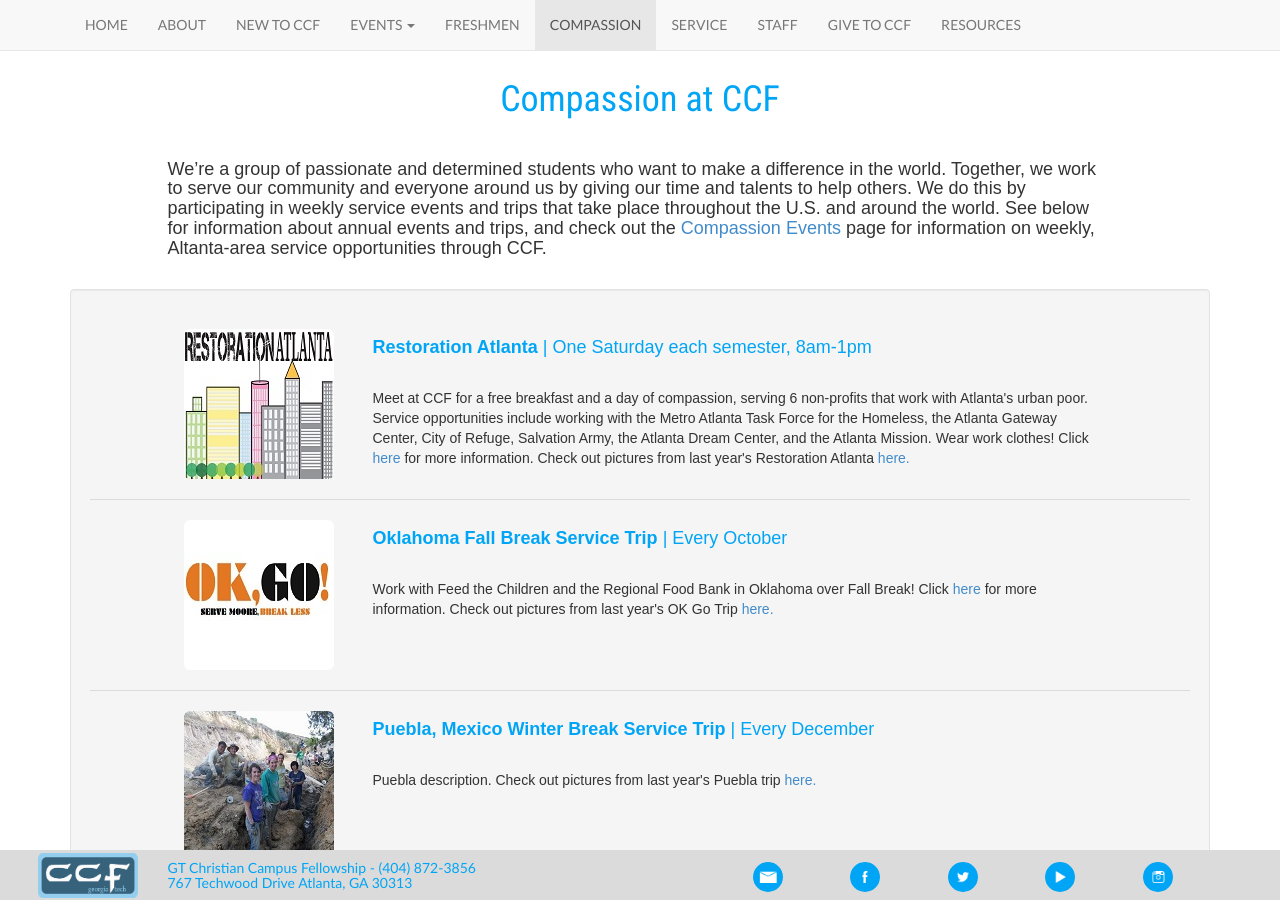
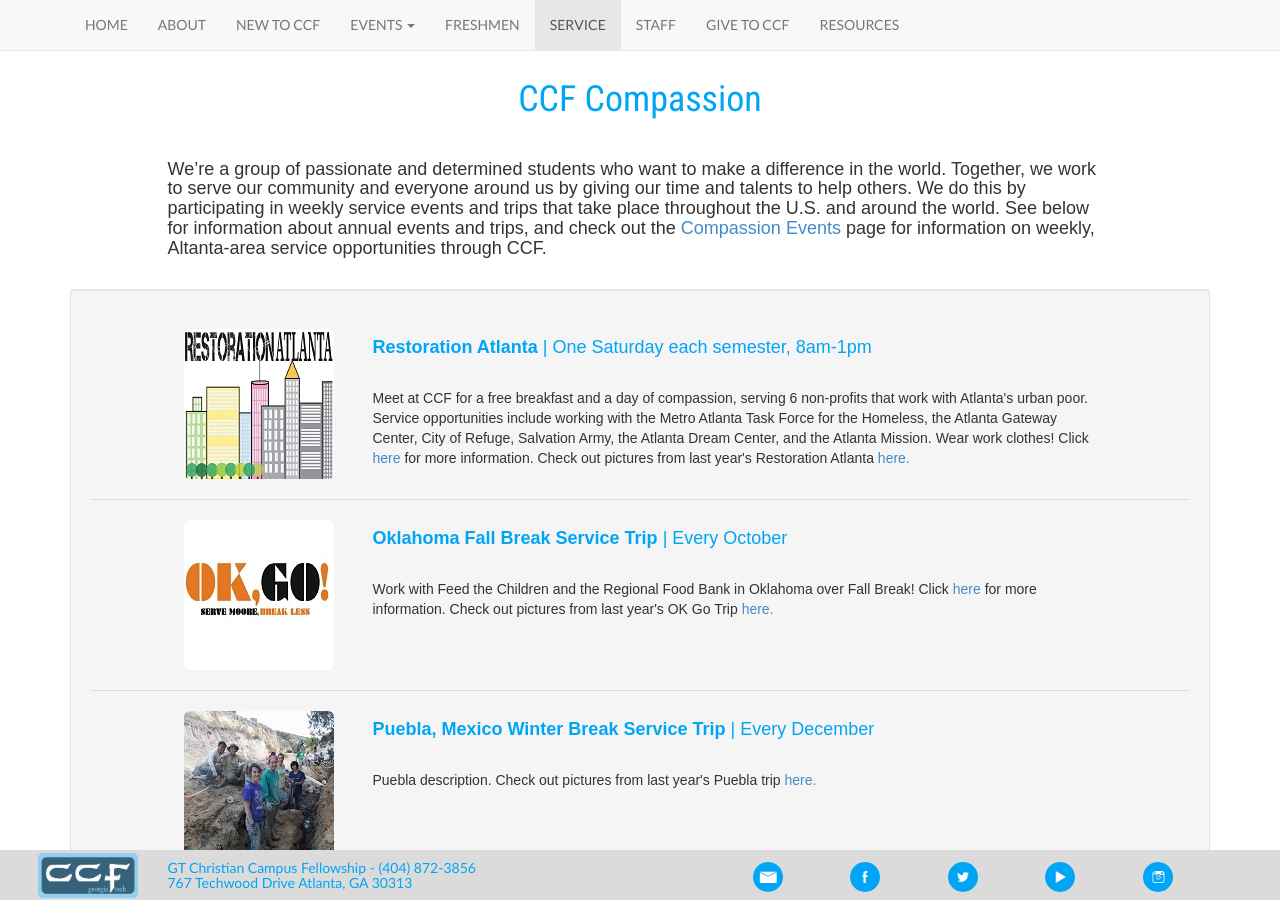
Before and after one commit to gtccf/gtccf.github.io, a Jekyll site: the page built from compassion/index.html, in a window 1280 px wide and 900 px high. Built offline with Jekyll 4.4.1, drawn with Linux system fonts in a browser that asks for light colours; nearby versions of some CDN libraries.

Commit message:
Compassion changes (add subtitle feature)

```diff
--- a/_data/nav.yml
+++ b/_data/nav.yml
@@ -12,17 +12,14 @@
     href: '/events/retreats/'
   - title: 'Service Events'
     href: '/events/compassion/'
-    noactive: true
   - title: 'Small Groups'
     href: '/events/small-groups/'
   - title: 'Calendar'
     href: '/events/calendar/'
 - title: 'Freshmen'
   href: '/freshmen/'
-- title: 'Compassion'
+- title: 'Service'
   href: '/compassion/'
-- title: 'Service'
-  href: '/events/compassion/'
 - title: 'Staff'
   href: '/staff/'
 - title: 'Give to CCF'
--- a/_layouts/default.html
+++ b/_layouts/default.html
@@ -4,7 +4,7 @@
   <meta charset="utf-8">
   <meta http-equiv="X-UA-Compatible" content="IE=edge">
   <meta name="viewport" content="width=device-width, initial-scale=1">
-  <title>{% if page.title %}{{ page.title }}{% else %}{{ site.title }}{% endif %}</title>
+  <title>{% if page.subtitle %}{{ page.subtitle }} - {% endif %}{% if page.title %}{{ page.title }}{% else %}{{ site.title }}{% endif %}</title>
   <link href='http://fonts.googleapis.com/css?family=Lato:400,700,700italic,400italic|Roboto+Condensed:400,400italic,700,700italic|Shadows+Into+Light|Raleway:400,700' rel='stylesheet' type='text/css'>
   <link href="{{ site.baseurl }}/css/bootstrap.min.css" rel="stylesheet" media="screen">
   <link href="{{ site.baseurl }}/css/styles.css" rel="stylesheet" media="screen">
@@ -22,6 +22,7 @@
 <body>
 {% include nav.html %}
 {% if page.title %}<div class="pageheadtext"><h1>{{ page.title }}</h1></div>{% endif %}
+{% if page.subtitle %}<div class="pageheadtext"><h3>{{ page.subtitle }}</h3></div>{% endif %}
 
 {{ content }}
 
--- a/compassion/index.html
+++ b/compassion/index.html
@@ -1,5 +1,5 @@
 ---
-title: Compassion at CCF
+title: CCF Compassion
 layout: default
 ---
 <div class="container">
--- a/events/compassion/index.html
+++ b/events/compassion/index.html
@@ -7,7 +8,7 @@ layout: default
     <br />
     <div class="row">
       <div class="col-md-1"></div>
-      <div class="col-md-10"><h4>Each week, students can volunteer their time and talents through compassion events with CCF. There are several, weekly service opportunities listed below, as well as other compassion events and mission trips throughout each semester! Read below to find out about weekly service opportunities in the Atlanta area, and check out the <a href="{{ site.baseurl }}/compassion/">Compassion</a> page for more information on service trips, compassion weeks, and other annual events!</h4></div>
+      <div class="col-md-10"><h4 class="centered">Each week, students can volunteer their time and talents through compassion events with CCF. There are several, weekly service opportunities listed below, as well as other compassion events and mission trips throughout each semester! Read below to find out about weekly service opportunities in the Atlanta area, and check out the <a href="{{ site.baseurl }}/compassion/">Compassion</a> page for more information on service trips, compassion weeks, and other annual events!</h4></div>
     </div>
     <br />
     <br />
```
Also changed, not shown: other parts of events/compassion/index.html (+2 -1 lines).
